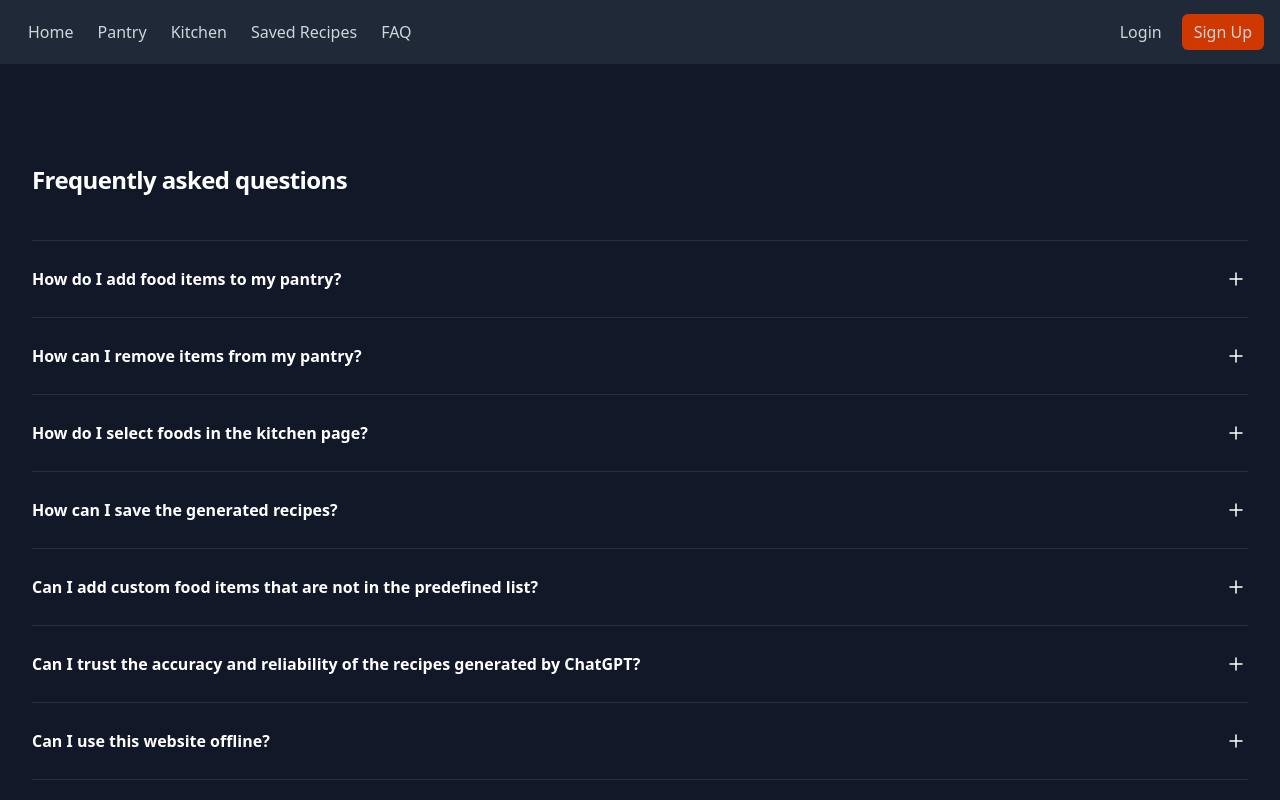
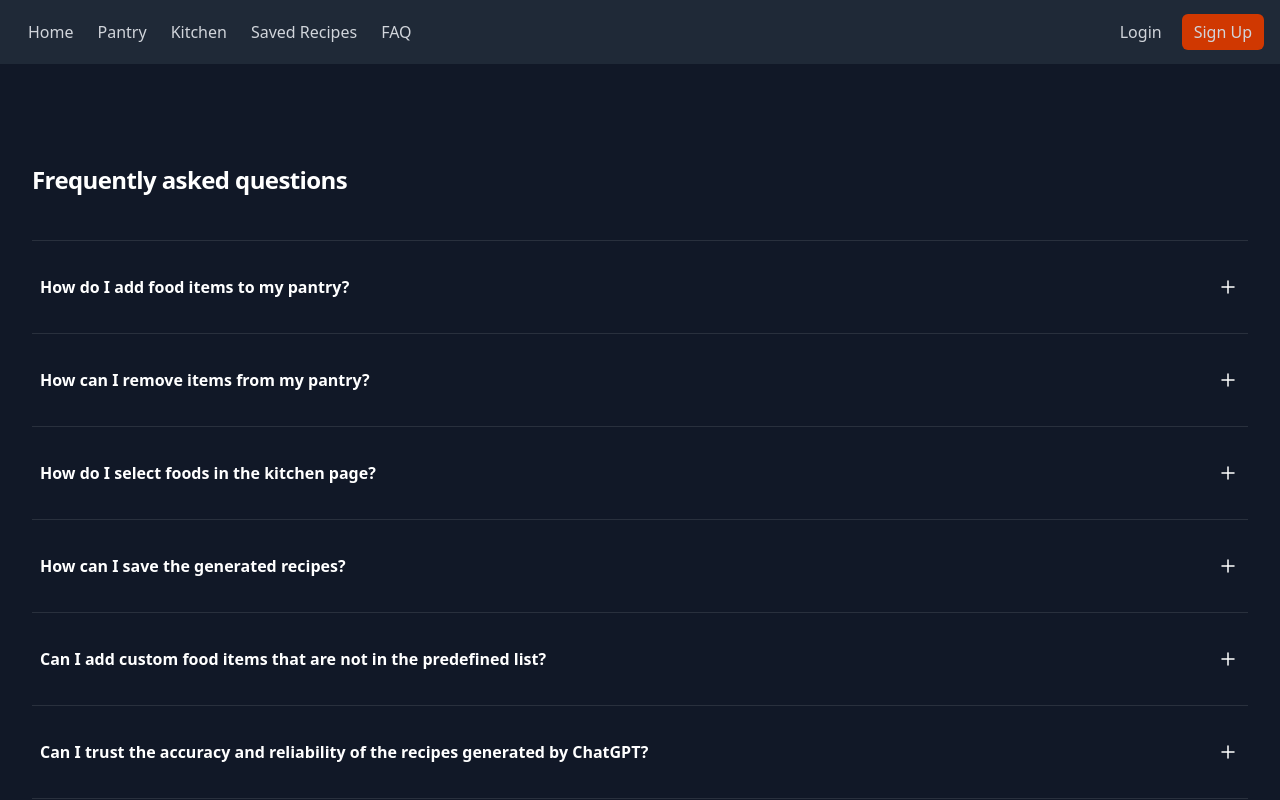
Before and after one commit to monysary/i-m-hungry-recipe-app, a Next.js app: page /faq in a window 1280 px wide. Shown: the top 800 px of the page. Built offline with nearby package versions, Linux system fonts and the light colour scheme.

Commit message:
add animations to faq

```diff
--- a/src/pages/faq.jsx
+++ b/src/pages/faq.jsx
@@ -1,22 +1,49 @@
 import { Disclosure } from "@headlessui/react";
 import { MinusSmallIcon, PlusSmallIcon } from "@heroicons/react/24/outline";
+import { motion as m, AnimatePresence } from 'framer-motion'
+
 
 export default function Faq() {
+	const cardVariantsVertical = {
+		hidden: {
+		  y: 150,
+		  opacity: 0,
+		},
+		visible: {
+		  y: 0,
+		  opacity: 1,
+		  transition: {
+			type: 'spring',
+			bounce: 0.4,
+			duration: 0.8,
+		  },
+		},
+	  }
 	return (
 		<div className='bg-gray-900 h-full pb-24 md:pb-0'>
+			<AnimatePresence>
 			<div className='mx-auto max-w-7xl px-6 pt-12 sm:py-24 lg:px-8 md:pb-48'>
 				<div className='divide-y divide-white/10'>
 					<h2 className='text-2xl font-bold leading-10 tracking-tight text-white'>
 						Frequently asked questions
 					</h2>
-					<dl className='mt-10 space-y-6 divide-y divide-white/10'>
-						{faqs.map((faq) => (
+					<dl className='mt-10 space-y-6 divide-y divide-white/10 '>
+						{faqs.map((faq, index) => (
 							<Disclosure as='div' key={faq.question} className='pt-6'>
 								{({ open }) => (
 									<>
-										<dt>
-											<Disclosure.Button className='flex w-full items-start justify-between text-left text-white'>
-												<span className='text-base font-semibold leading-7'>
+									 <m.div
+										key={faq.question}
+										initial="hidden"
+										animate="visible"
+										exit="hidden"
+										variants={cardVariantsVertical}
+										custom={index}
+										className=''
+									>
+										<dt className='hover:bg-gray-800 p-2 rounded-md'>
+											<Disclosure.Button  className='flex w-full items-start justify-between text-left text-white'>
+												<span  className='text-base font-semibold leading-7'>
 													{faq.question}
 												</span>
 												<span className='ml-6 flex h-7 items-center'>
@@ -34,6 +61,7 @@ export default function Faq() {
 												</span>
 											</Disclosure.Button>
 										</dt>
+										</m.div>
 										<Disclosure.Panel as='dd' className='mt-2 pr-12'>
 											{faq.question ===
 											"What other features will be added in the future?" ? (
@@ -59,6 +87,7 @@ export default function Faq() {
 					</dl>
 				</div>
 			</div>
+			</AnimatePresence>
 		</div>
 	);
 }
```
